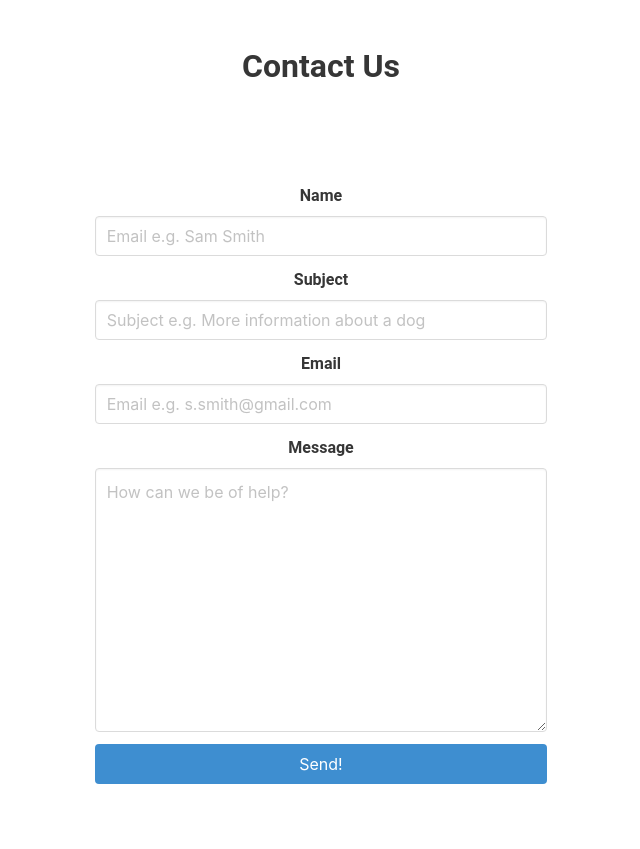
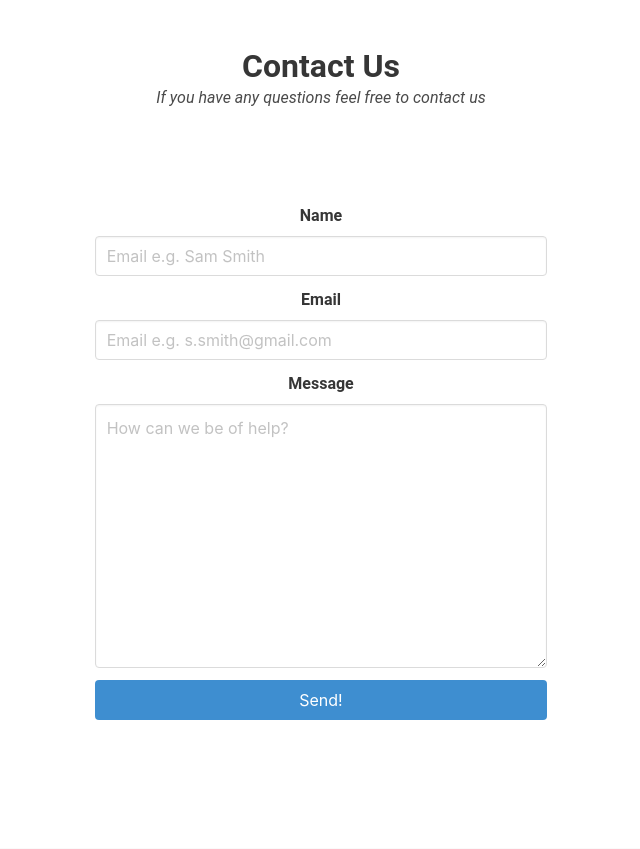
Before and after one commit to dugudugu/SIRA, a Django app: template contact/templates/contact.html in a window 1280 px wide; the page is wider, and only the part inside the window is pictured. Shown: the part 765-1614 px from the top of that part, without its empty margins (319-959 px from the left). Run offline with Django 3.2, Linux system fonts and the light colour scheme; the template is opened without the code that fills it: values that come from a table or form of the project are taken from there, others are empty; some libraries are stand-ins or nearby versions; some web fonts are replaced.

Commit message:
Added functionaly to views, so that the contact form  information is send. Removed subject from form layout

```diff
--- a/contact/forms.py
+++ b/contact/forms.py
@@ -3,17 +3,15 @@ from django import forms
 
 class ContactForm(forms.Form):
     name = forms.CharField()
-    subject = forms.CharField()
     email = forms.EmailField(widget=forms.EmailInput)
     message = forms.CharField(widget=forms.Textarea)
 
     class Meta:
-        fields = ['name', 'email', 'subject', 'message']
+        fields = ['name', 'email', 'message']
         widgets = {
-            'name': forms.TextInput(attrs={'required': True}),
-            'email': forms.EmailInput(attrs={'required': True}),
-            'subject': forms.TextInput(attrs={'required': True}),
-            'message': forms.TextInput(attrs={'required': True}),
+            'name': forms.TextInput(attrs={'class': 'input', 'placeholder': 'Name e.g Sam Smith', 'required': True}),
+            'email': forms.EmailInput(attrs={'class': 'input', 'placeholder': 'Email e.g. s.smith@gmail.com', 'required': True}),
+            'message': forms.TextInput(attrs={'class': 'textarea', 'placeholder': 'How can we be of help?' ,'autofocus': True, 'required': True}),
         }
 
     def __init__(self, *args, **kwargs):
@@ -24,8 +22,5 @@ class ContactForm(forms.Form):
         self.fields['email'].widget.attrs['class'] = 'input'
         self.fields['email'].widget.attrs['placeholder'] = 'Email e.g. s.smith@gmail.com'
 
-        self.fields['subject'].widget.attrs['class'] = 'input'
-        self.fields['subject'].widget.attrs['placeholder'] = 'Subject e.g. More information about a dog'
-
         self.fields['message'].widget.attrs['class'] = 'textarea'
         self.fields['message'].widget.attrs['placeholder'] = 'How can we be of help?'
--- a/contact/templates/contact.html
+++ b/contact/templates/contact.html
@@ -10,22 +10,31 @@
     <section data-section-id="1" data-component-id="15a7_9_03_awz" data-category="contact" class="section">
         <div class="container">
             <h2 class="title has-text-centered" data-config-id="header">Contact Us</h2>
-            <p class="subtitle is-size-6 has-text-centered is-italic has-tect-grey"></p>
+            <p class="subtitle is-size-6 has-text-centered is-italic has-tect-grey">If you have any questions feel free to contact us</p>
         </div>
     </section>
 
     <section data-section-id="2" data-component-id="15a7_12_02_awz" data-category="contact" class="section">
         <div class="container has-text-centered">
             <div class="columns is-centered is-mobile">
-                <div class="column is-5 is-4-desktop">
-                    <form action="{% url 'home' %}" method="post">
+                <div class="column is-5 is-6-desktop">
+                    <form method="post">
                         {% csrf_token %}
+
+                        {% for non_field_error in form.non_field_errors %}
+                        <p class="help is-danger">{{ non_field_error }}</p>
+                        {% endfor %}
 
                         {% for field in form %}
                         <div class="field">
                             <div class="control">
                                 <label for="{{ field.id_for_label }}" class="label">{{ field.label }}</label>
                                 {{ field }}
+
+                            {% for error in field.errors %}
+                            <p class="help is-danger">{{ error }}</p>
+                            {% endfor %}
+
                             </div>
                         </div>
                         {% endfor %}
```
Also changed, not shown: contact/views.py (+15 -15 lines).
